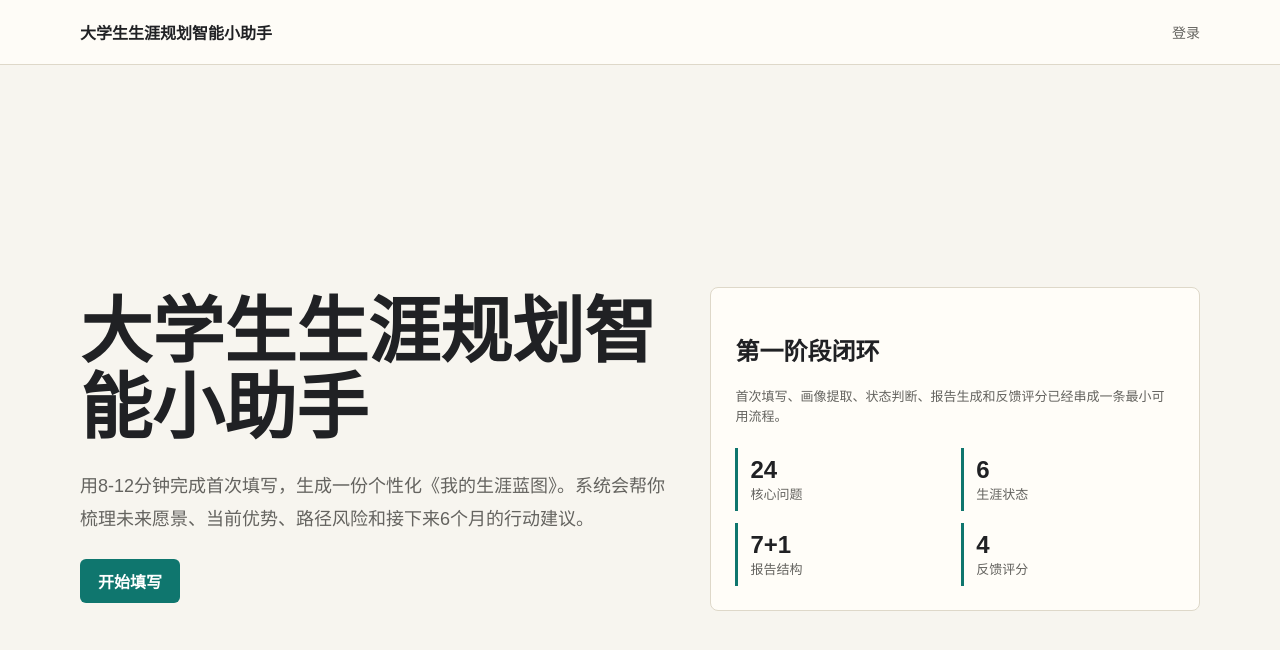
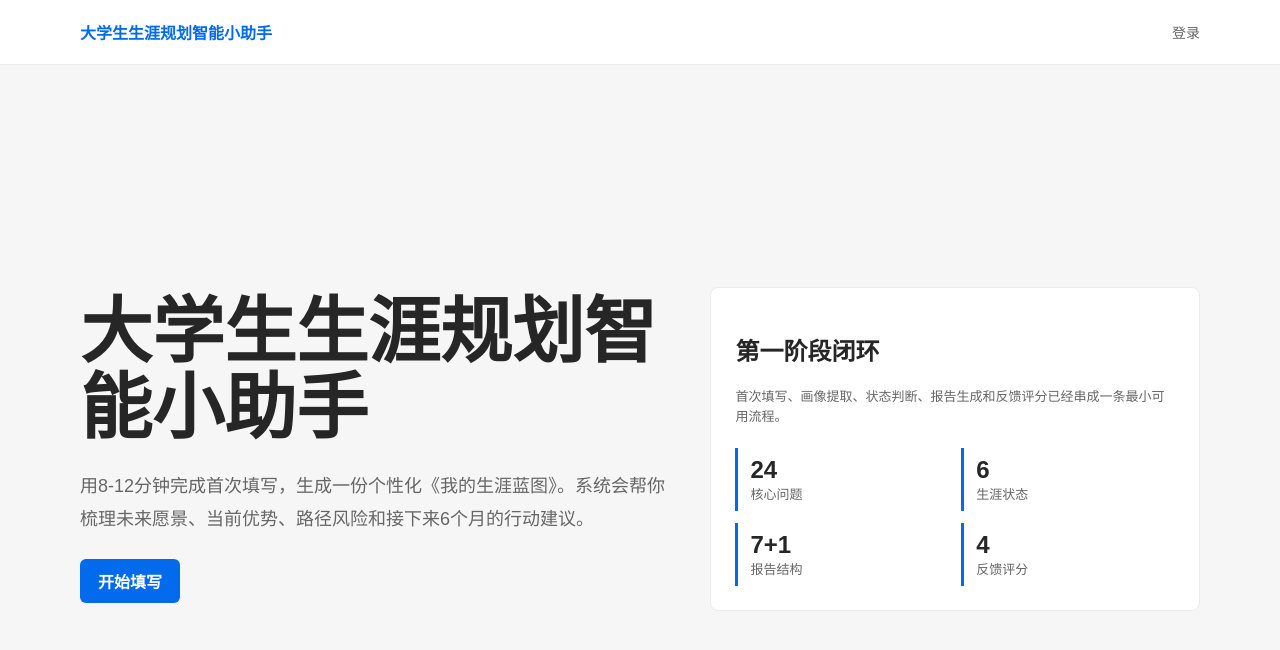
Before and after one commit to labixiaoji/SIYUAN-COMPASS, a React (Vite) app in the folder frontend/: page / in a window 1280 px wide. Shown: the top 650 px of the page. Built offline with nearby package versions, Linux system fonts and the light colour scheme; no server answers.

Commit message:
适配交我办网页端配色

```diff
--- a/frontend/src/styles/global.css
+++ b/frontend/src/styles/global.css
@@ -1,15 +1,28 @@
 :root {
-  --bg: #f7f5ef;
-  --panel: #fffdf8;
-  --ink: #202124;
-  --muted: #64635f;
-  --line: #ded8c9;
-  --accent: #0f766e;
-  --accent-dark: #115e59;
-  --soft: #e7f4f1;
-  --warn: #8a4b0f;
-  --danger: #b42318;
-  --danger-soft: #fff1ef;
+  color-scheme: light;
+  --bg: #f6f6f6;
+  --panel: #ffffff;
+  --ink: #262626;
+  --muted: #666666;
+  --subtle: #909399;
+  --line: #ececec;
+  --accent: #016aed;
+  --accent-dark: #0056c7;
+  --accent-soft: #eaf3ff;
+  --accent-weak: #f5f9ff;
+  --accent-line: #b9d8ff;
+  --success: #5a9218;
+  --success-soft: #f1f7e9;
+  --success-line: #bdd59b;
+  --warn: #f5a41c;
+  --warn-ink: #8a5400;
+  --warn-soft: #fff7e8;
+  --warn-line: #ffd38a;
+  --danger: #c8171e;
+  --danger-soft: #fff1f2;
+  --danger-line: #efb0b4;
+  --violet: #b535c0;
+  --soft: var(--accent-soft);
 }
 
 * {
@@ -42,7 +55,7 @@ select {
 
 .topbar {
   border-bottom: 1px solid var(--line);
-  background: rgba(255, 253, 248, 0.86);
+  background: rgba(255, 255, 255, 0.94);
   backdrop-filter: blur(14px);
   position: sticky;
   top: 0;
@@ -57,6 +70,7 @@ select {
 }
 
 .brand {
+  color: var(--accent);
   font-weight: 700;
 }
 
@@ -69,7 +83,7 @@ select {
 }
 
 .nav .active {
-  color: var(--ink);
+  color: var(--accent);
   font-weight: 700;
 }
 
@@ -142,6 +156,13 @@ select {
   background: var(--accent-dark);
 }
 
+.button:focus-visible,
+.nav a:focus-visible,
+.nav-button:focus-visible {
+  box-shadow: 0 0 0 3px rgba(1, 106, 237, 0.2);
+  outline: none;
+}
+
 .button:disabled {
   cursor: not-allowed;
   opacity: 0.65;
@@ -211,13 +232,13 @@ select {
 
 .step:hover:not(:disabled),
 .step:focus-visible {
-  background: #f5fbf9;
+  background: var(--accent-weak);
   color: var(--ink);
   outline: none;
 }
 
 .step:focus-visible {
-  box-shadow: inset 0 0 0 2px #cfe5df;
+  box-shadow: inset 0 0 0 2px var(--accent-line);
 }
 
 .step:disabled {
@@ -252,7 +273,7 @@ select {
 .field-invalid .textarea,
 .field-invalid .select,
 .field-invalid .choice {
-  border-color: #e36a5c;
+  border-color: var(--danger);
 }
 
 .field-invalid .choice {
@@ -297,6 +318,14 @@ select {
   width: 100%;
 }
 
+.input:focus,
+.textarea:focus,
+.select:focus {
+  border-color: var(--accent);
+  box-shadow: 0 0 0 3px rgba(1, 106, 237, 0.12);
+  outline: none;
+}
+
 .textarea {
   min-height: 96px;
   resize: vertical;
@@ -416,10 +445,10 @@ select {
 }
 
 .success {
-  background: #edf8f4;
-  border: 1px solid #afd8ca;
+  background: var(--success-soft);
+  border: 1px solid var(--success-line);
   border-radius: 6px;
-  color: #226957;
+  color: var(--success);
   margin-top: 16px;
   padding: 12px;
 }
@@ -445,8 +474,8 @@ select {
 
 .dev-tools-panel {
   align-items: center;
-  background: #f5fbf9;
-  border: 1px dashed #8ab6a9;
+  background: var(--accent-weak);
+  border: 1px dashed var(--accent-line);
   border-radius: 8px;
   display: flex;
   gap: 16px;
@@ -475,8 +504,8 @@ select {
 }
 
 .admin-record-card:target {
-  border-color: #e5a26c;
-  box-shadow: 0 0 0 3px rgba(229, 162, 108, 0.2);
+  border-color: var(--warn);
+  box-shadow: 0 0 0 3px rgba(245, 164, 28, 0.2);
 }
 
 .admin-records > .admin-section-head {
@@ -484,7 +513,7 @@ select {
 }
 
 .admin-record-filters {
-  background: #f7faf9;
+  background: var(--accent-weak);
   border: 1px solid var(--line);
   border-radius: 12px;
   display: grid;
@@ -522,7 +551,7 @@ select {
 .admin-record-filters input:focus,
 .admin-record-filters select:focus {
   border-color: var(--accent);
-  box-shadow: 0 0 0 3px rgba(24, 125, 111, 0.12);
+  box-shadow: 0 0 0 3px rgba(1, 106, 237, 0.14);
   outline: none;
 }
 
@@ -638,9 +667,9 @@ select {
 }
 
 .admin-edit-pill {
-  background: #fff8e8;
+  background: var(--warn-soft);
   border-radius: 999px;
-  color: var(--warn);
+  color: var(--warn-ink);
   font-size: 12px;
   font-weight: 800;
   padding: 5px 9px;
@@ -666,7 +695,7 @@ select {
 }
 
 .admin-record-block {
-  border-left: 2px solid #d9eee8;
+  border-left: 2px solid var(--accent-line);
   min-width: 0;
   padding-left: 12px;
 }
@@ -701,7 +730,7 @@ select {
 }
 
 .admin-warning-details summary {
-  color: var(--warn);
+  color: var(--warn-ink);
   cursor: pointer;
   font-size: 13px;
   font-weight: 800;
@@ -709,7 +738,7 @@ select {
 }
 
 .admin-warning-details ul {
-  color: var(--warn);
+  color: var(--warn-ink);
   line-height: 1.7;
   margin: 8px 0 0;
   padding-left: 18px;
@@ -745,7 +774,7 @@ select {
 }
 
 .admin-feedback-item {
-  border-left: 3px solid #8ab6a9;
+  border-left: 3px solid var(--accent);
   padding: 4px 0 4px 12px;
 }
 
@@ -757,8 +786,8 @@ select {
 }
 
 .admin-feedback-scores span {
-  background: #edf8f4;
-  border: 1px solid #cfe5df;
+  background: var(--accent-soft);
+  border: 1px solid var(--accent-line);
   border-radius: 999px;
   color: var(--accent-dark);
   font-size: 12px;
@@ -767,7 +796,7 @@ select {
 }
 
 .admin-feedback-item p {
-  color: #343532;
+  color: var(--ink);
   line-height: 1.7;
   margin: 8px 0 0;
 }
@@ -780,8 +809,8 @@ select {
 }
 
 .score-metrics div {
-  background: #f5fbf9;
-  border: 1px solid #cfe5df;
+  background: var(--accent-weak);
+  border: 1px solid var(--accent-line);
   border-radius: 8px;
   padding: 14px;
 }
@@ -817,11 +846,12 @@ select {
   gap: 10px;
 }
 
-.low-score-list a {
-  background: #fff4ed;
-  border: 1px solid #f3b58b;
+.low-score-list a,
+.low-score-list button {
+  background: var(--warn-soft);
+  border: 1px solid var(--warn-line);
   border-radius: 999px;
-  color: var(--warn);
+  color: var(--warn-ink);
   font-size: 13px;
   font-weight: 700;
   padding: 7px 10px;
@@ -854,7 +884,7 @@ select {
 }
 
 .assessment-field {
-  border-left: 2px solid #d9eee8;
+  border-left: 2px solid var(--accent-line);
   min-width: 0;
   padding-left: 12px;
 }
@@ -928,7 +958,7 @@ select {
 }
 
 .report-job-card.failed {
-  border-color: #f3b58b;
+  border-color: var(--warn-line);
 }
 
 .report-job-card.cancelled {
@@ -944,28 +974,28 @@ select {
 
 .job-status-pill.queued,
 .job-status-pill.running {
-  background: #edf8f4;
+  background: var(--accent-soft);
   color: var(--accent);
 }
 
 .job-status-pill.failed {
-  background: #fff4ed;
-  color: var(--warn);
+  background: var(--warn-soft);
+  color: var(--warn-ink);
 }
 
 .job-status-pill.cancelled {
-  background: #eef0ee;
+  background: var(--line);
   color: var(--muted);
 }
 
 .job-status-pill.success {
-  background: #edf8f4;
-  color: #226957;
+  background: var(--success-soft);
+  color: var(--success);
 }
 
 .job-status-pill.warning {
-  background: #fff8e8;
-  color: var(--warn);
+  background: var(--warn-soft);
+  color: var(--warn-ink);
 }
 
 .report-card-meta,
@@ -983,24 +1013,24 @@ select {
 }
 
 .report-card-details {
-  background: #f7f3e9;
+  background: var(--accent-weak);
   border: 1px solid var(--line);
   border-radius: 6px;
   padding: 10px 12px;
 }
 
 .report-card-details span {
-  color: #4a4945;
+  color: var(--ink);
 }
 
 .job-error {
-  color: var(--warn);
+  color: var(--warn-ink);
   line-height: 1.6;
   margin: 8px 0 0;
 }
 
 .job-progress-track {
-  background: #dfe9e6;
+  background: var(--line);
   border-radius: 999px;
   height: 8px;
   margin-top: 12px;
@@ -1020,17 +1050,17 @@ select {
 }
 
 .error {
-  background: #fff4ed;
-  border: 1px solid #f3b58b;
+  background: var(--warn-soft);
+  border: 1px solid var(--warn-line);
   border-radius: 6px;
-  color: var(--warn);
+  color: var(--warn-ink);
   margin-top: 16px;
   padding: 12px;
 }
 
 .generation-progress {
-  background: #f5fbf9;
-  border: 1px solid #cfe5df;
+  background: var(--accent-weak);
+  border: 1px solid var(--accent-line);
   border-radius: 8px;
   margin-top: 24px;
   padding: 18px;
@@ -1057,7 +1087,7 @@ select {
 }
 
 .generation-progress-track {
-  background: #dfe9e6;
+  background: var(--line);
   border-radius: 999px;
   height: 8px;
   margin-top: 14px;
@@ -1088,7 +1118,7 @@ select {
 }
 
 .generation-progress-steps div > span {
-  background: #c8d1ce;
+  background: var(--subtle);
   border-radius: 50%;
   height: 8px;
   width: 8px;
@@ -1104,7 +1134,7 @@ select {
 
 .generation-failed {
   background: var(--danger-soft);
-  border: 1px solid #f3b0a8;
+  border: 1px solid var(--danger-line);
   border-radius: 8px;
   color: var(--danger);
   margin-top: 24px;
@@ -1145,8 +1175,8 @@ select {
 
 .feedback-cta {
   align-items: center;
-  background: #f5fbf9;
-  border: 1px solid #cfe5df;
+  background: var(--accent-weak);
+  border: 1px solid var(--accent-line);
   border-radius: 8px;
   display: flex;
   gap: 20px;
@@ -1204,7 +1234,7 @@ select {
 }
 
 .report-section p {
-  color: #343532;
+  color: var(--ink);
   font-size: 16px;
   line-height: 1.95;
   margin: 0;
@@ -1221,7 +1251,7 @@ select {
 
 .report-list-item {
   align-items: start;
-  color: #343532;
+  color: var(--ink);
   display: flex;
   gap: 10px;
   line-height: 1.9;
@@ -1240,8 +1270,8 @@ select {
 
 .action-card {
   align-items: start;
-  background: #f5fbf9;
-  border: 1px solid #cfe5df;
+  background: var(--accent-weak);
+  border: 1px solid var(--accent-line);
   border-radius: 8px;
   display: grid;
   gap: 12px;
@@ -1266,7 +1296,7 @@ select {
 
 .action-detail {
   align-items: start;
-  color: #343532;
+  color: var(--ink);
   display: grid;
   gap: 10px;
   grid-template-columns: 8px minmax(0, 1fr);
@@ -1485,7 +1515,7 @@ select {
   }
 
   .action-card {
-    background: #f5fbf9;
-    border-color: #cfe5df;
-  }
-}
+    background: var(--accent-weak);
+    border-color: var(--accent-line);
+  }
+}
```
